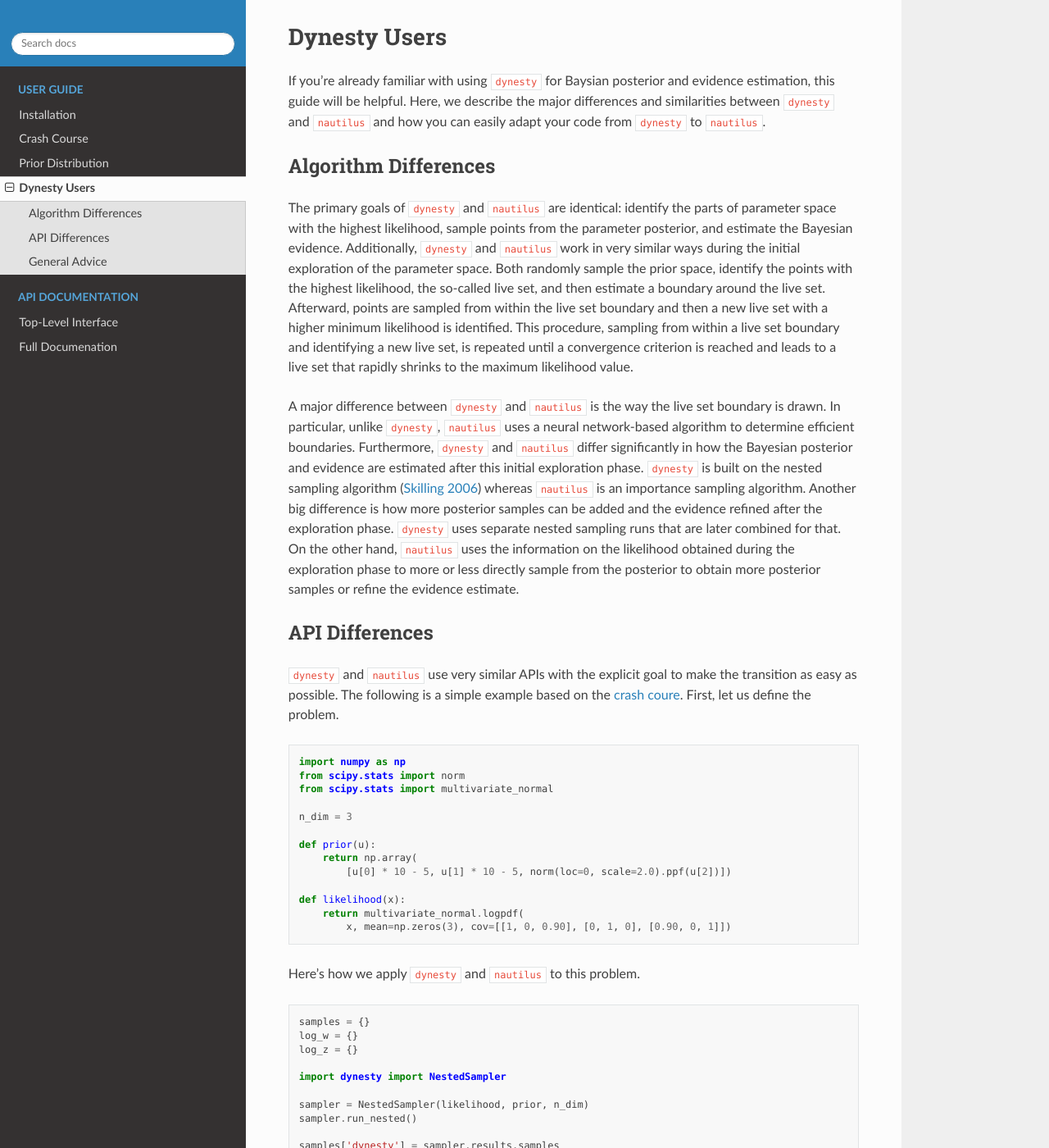
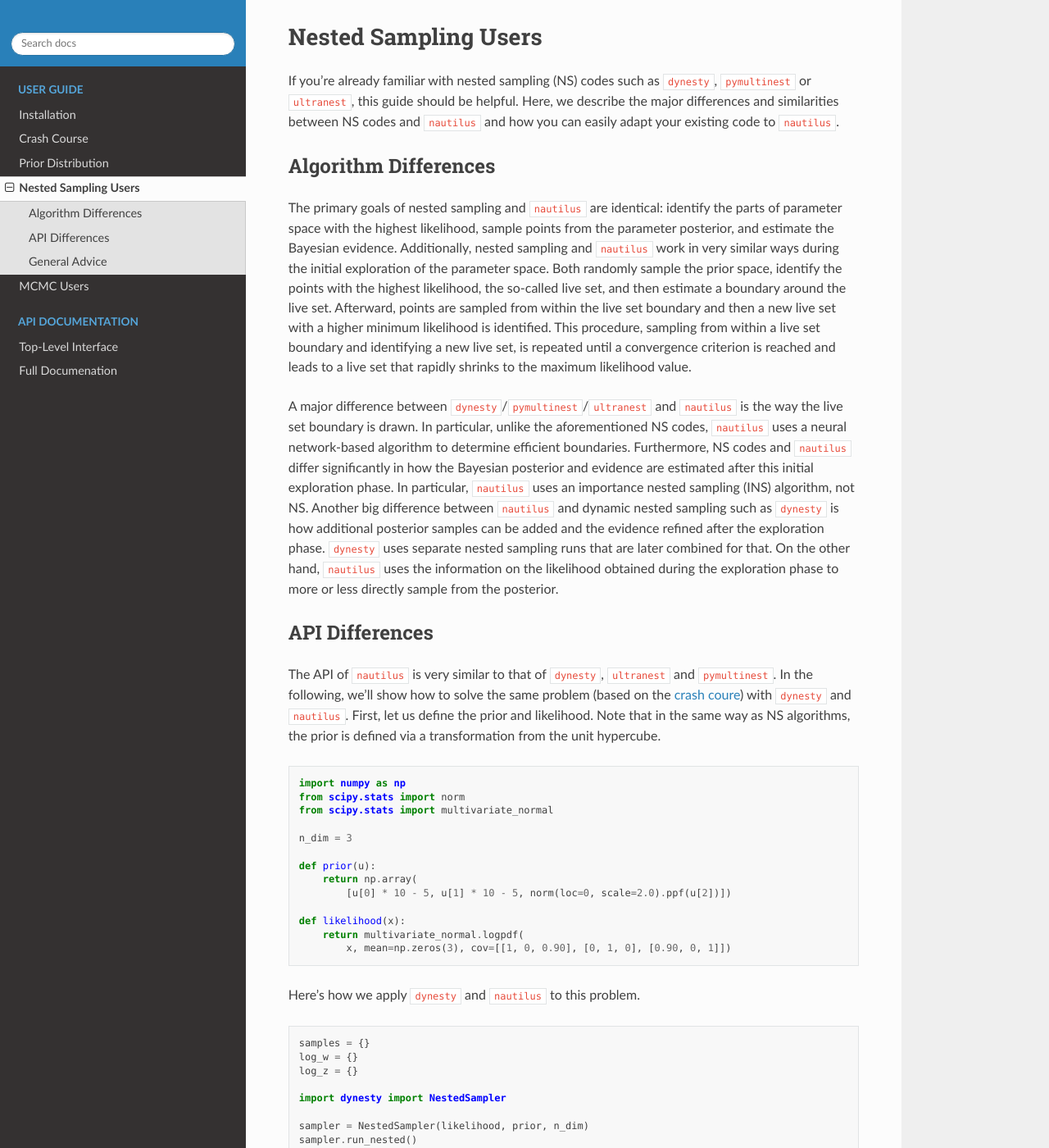
Before and after one commit to johannesulf/nautilus, a Sphinx documentation site: the page built from docs/source/guides/nested_sampling_users.rst, in a window 1280 px wide and 1400 px high. Shown: the whole window at 82% size. Built offline with Sphinx 7.4.7 and the Read the Docs theme 2.0.0, drawn with Linux system fonts in a browser that asks for light colours; some of the changed text lies outside the part shown.

Commit message:
updated docs

```diff
--- /dev/null
+++ b/docs/source/guides/mcmc_users.rst
@@ -0,0 +1,2 @@
+MCMC Users
+==========
--- a/docs/source/guides/dynesty_users.rst
+++ b/docs/source/guides/nested_sampling_users.rst
@@ -1,18 +1,18 @@
-Dynesty Users
-=============
+Nested Sampling Users
+=====================
 
-If you're already familiar with using ``dynesty`` for Baysian posterior and
-evidence estimation, this guide will be helpful. Here, we describe the major
-differences and similarities between ``dynesty`` and ``nautilus`` and how you
-can easily adapt your code from ``dynesty`` to ``nautilus``.
+If you're already familiar with nested sampling (NS) codes such as ``dynesty``,
+``pymultinest`` or ``ultranest``, this guide should be helpful. Here, we
+describe the major differences and similarities between NS codes and
+``nautilus`` and how you can easily adapt your existing code to ``nautilus``.
 
 Algorithm Differences
 ---------------------
 
-The primary goals of ``dynesty`` and ``nautilus`` are identical: identify the
-parts of parameter space with the highest likelihood, sample points from the
-parameter posterior, and estimate the Bayesian evidence. Additionally,
-``dynesty`` and ``nautilus`` work in very similar ways during the initial
+The primary goals of nested sampling and ``nautilus`` are identical: identify
+the parts of parameter space with the highest likelihood, sample points from
+the parameter posterior, and estimate the Bayesian evidence. Additionally,
+nested sampling and ``nautilus`` work in very similar ways during the initial
 exploration of the parameter space. Both randomly sample the prior space,
 identify the points with the highest likelihood, the so-called live set, and
 then estimate a boundary around the live set. Afterward, points are sampled
@@ -22,27 +22,29 @@ boundary and identifying a new live set, is repeated until a convergence
 criterion is reached and leads to a live set that rapidly shrinks to the
 maximum likelihood value.
 
-A major difference between ``dynesty`` and ``nautilus`` is the way the live set
-boundary is drawn. In particular, unlike ``dynesty``, ``nautilus`` uses a
-neural network-based algorithm to determine efficient boundaries. Furthermore,
-``dynesty`` and ``nautilus`` differ significantly in how the Bayesian
-posterior and evidence are estimated after this initial exploration phase.
-``dynesty`` is built on the nested sampling algorithm (`Skilling 2006
-<https://doi.org/10.1214%2F06-BA127>`_) whereas ``nautilus`` is an importance
-sampling algorithm. Another big difference is how more posterior samples can be
-added and the evidence refined after the exploration phase. ``dynesty`` uses
-separate nested sampling runs that are later combined for that. On the other
-hand, ``nautilus`` uses the information on the likelihood obtained during the
-exploration phase to more or less directly sample from the posterior to obtain
-more posterior samples or refine the evidence estimate.
+A major difference between ``dynesty``/``pymultinest``/``ultranest`` and
+``nautilus`` is the way the live set boundary is drawn. In particular, unlike
+the aforementioned NS codes, ``nautilus`` uses a neural network-based algorithm
+to determine efficient boundaries. Furthermore, NS codes and ``nautilus`` differ
+significantly in how the Bayesian posterior and evidence are estimated after
+this initial exploration phase. In particular, ``nautilus`` uses an importance
+nested sampling (INS) algorithm, not NS. Another big difference between
+``nautilus`` and dynamic nested sampling such as ``dynesty`` is how additional
+posterior samples can be added and the evidence refined after the exploration
+phase. ``dynesty`` uses separate nested sampling runs that are later combined
+for that. On the other hand, ``nautilus`` uses the information on the
+likelihood obtained during the exploration phase to more or less directly
+sample from the posterior.
 
 API Differences
 ---------------
 
-``dynesty`` and ``nautilus`` use very similar APIs with the explicit goal to
-make the transition as easy as possible. The following is a simple example
-based on the :doc:`crash coure <crash_course>`. First, let us define the
-problem.
+The API of ``nautilus`` is very similar to that of ``dynesty``, ``ultranest``
+and ``pymultinest``. In the following, we'll show how to solve the same problem
+(based on the :doc:`crash coure <crash_course>`) with ``dynesty`` and
+``nautilus``. First, let us define the prior and likelihood. Note that in the
+same way as NS algorithms, the prior is defined via a transformation from the
+unit hypercube.
 
 .. code-block:: python
 
@@ -108,7 +110,7 @@ Output::
 
     Evidence: -6.3 vs. -6.3
 
-.. image:: dynesty_users.png
+.. image:: nested_sampling_users.png
    :width: 70 %
    :align: center
 
@@ -123,5 +125,5 @@ General Advice
 ``nautilus`` with less than 1000 live points. Although the runtime of the
 algorithm is, in principle, proportional to the number of live points, the
 increased sampling efficiency with more points more than makes up for that.
-Often, ``nautilus`` with 3000 live points runs faster than ``dynesty`` with
-500.
+Often, ``nautilus`` with 3000 live points runs faster than ``dynesty``,
+``pymultinest`` and ``ultranest`` with 500.
--- a/docs/source/index.rst
+++ b/docs/source/index.rst
@@ -19,7 +19,8 @@ efficiency as well as accuracy of the posterior and evidence estimates.
     guides/installation
     guides/crash_course
     guides/prior_distribution
-    guides/dynesty_users
+    guides/nested_sampling_users
+    guides/mcmc_users
 
 .. toctree::
     :maxdepth: 1
```
Also changed, not shown: docs/source/guides/nested_sampling_users.png (renamed from docs/source/guides/dynesty_users.png).
